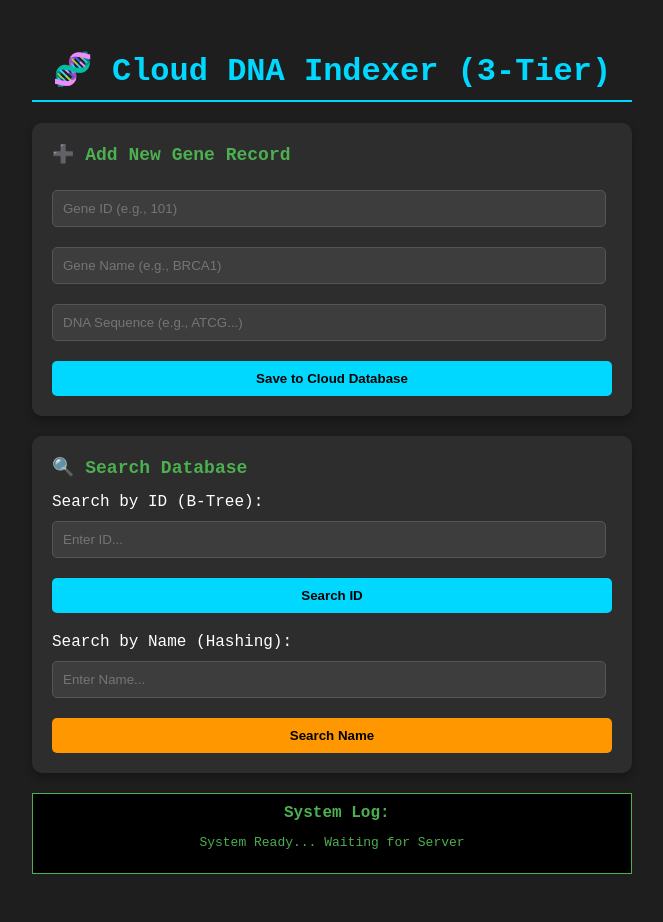
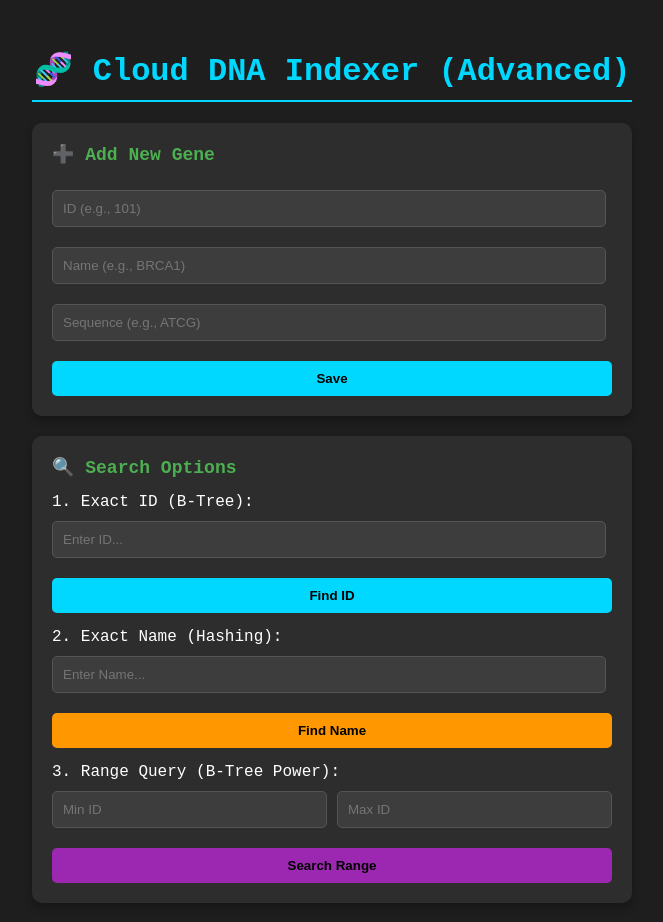
Before and after one commit to ahmedbutt2204/cloud-dna-indexer, a React (Create React App) app in the folder frontend/: page / in a window 1280 px wide. Shown: the top 922 px of the page, without its empty margins (308-971 px from the left). Before the commit the page ends 874 px from the top, so only its background shows below. Built offline with nearby package versions, Linux system fonts and the light colour scheme.

Commit message:
Frontend: Added UI for Range Queries

```diff
--- a/frontend/src/App.js
+++ b/frontend/src/App.js
@@ -7,101 +7,102 @@ function App() {
   const [sequence, setSequence] = useState('');
   const [searchId, setSearchId] = useState('');
   const [searchName, setSearchName] = useState('');
-  const [message, setMessage] = useState('System Ready... Waiting for Server');
+  const [minRange, setMinRange] = useState('');
+  const [maxRange, setMaxRange] = useState('');
+  const [message, setMessage] = useState('System Ready...');
 
-  // 1. ADD GENE (Connects to C++ POST /add)
   const handleAdd = async () => {
     if(!id || !name || !sequence) { setMessage("Error: Please fill all fields"); return; }
     setMessage("Sending data to Cloud Backend...");
-
     try {
-      const res = await fetch(`http://localhost:8080/add?id=${id}&name=${name}&sequence=${sequence}`, {
-        method: 'POST'
-      });
-
+      const res = await fetch(`http://localhost:8080/add?id=${id}&name=${name}&sequence=${sequence}`, { method: 'POST' });
       const data = await res.json();
       if(data.status === "success") {
-        setMessage(`✅ Success! Gene '${name}' (ID: ${id}) saved to B-Tree on Disk.`);
+        setMessage(`✅ Success! Gene '${name}' (ID: ${id}) saved.`);
         setId(''); setName(''); setSequence('');
-      } else {
-        setMessage("Error: Server rejected the data.");
-      }
-    } catch (error) {
-      setMessage(" Error: Could not connect to C++ Backend. Is it running?");
-    }
+      } else { setMessage("❌ Error: Server rejected data."); }
+    } catch (error) { setMessage("❌ Error: Backend not running."); }
   };
 
-  // 2. SEARCH BY ID (Connects to C++ GET /search?id=)
   const handleSearchById = async () => {
     if(!searchId) return;
-    setMessage(`🔍 Querying B-Tree for ID: ${searchId}...`);
-
     try {
       const res = await fetch(`http://localhost:8080/search?id=${searchId}`);
       const data = await res.json();
-
-      if (data.found) {
-        setMessage(`✅ FOUND IN DATABASE!\n\nGene Name: ${data.name}\nGene ID: ${searchId}\nSequence: ${data.sequence}`);
-      } else {
-        setMessage(`⚠️ Not Found: ID ${searchId} is not in the B-Tree index.`);
-      }
-    } catch (error) {
-      setMessage("❌ Connection Failed. Check Console.");
-    }
+      if (data.found) setMessage(`✅ FOUND (B-Tree):\nID: ${searchId}\nName: ${data.name}\nSeq: ${data.sequence}`);
+      else setMessage(`⚠️ ID ${searchId} not found.`);
+    } catch (error) { setMessage("❌ Connection Failed."); }
   };
 
-  // 3. SEARCH BY NAME (Connects to C++ GET /search?name=)
   const handleSearchByName = async () => {
     if(!searchName) return;
-    setMessage(`🔍 Hashing Name '${searchName}' to find ID...`);
-
     try {
       const res = await fetch(`http://localhost:8080/search?name=${searchName}`);
       const data = await res.json();
+      if (data.found) setMessage(`✅ FOUND (Hashing):\nName: ${searchName}\nID: ${data.id}\nSeq: ${data.sequence}`);
+      else setMessage(`⚠️ Name '${searchName}' not found.`);
+    } catch (error) { setMessage("❌ Connection Failed."); }
+  };
 
-      if (data.found) {
-        setMessage(`✅ FOUND VIA HASHING!\n\nGene Name: ${searchName}\nMapped to ID: ${data.id}\nSequence: ${data.sequence}`);
-      } else {
-        setMessage(`⚠️ Not Found: Name '${searchName}' is not in the Hash Table.`);
-      }
-    } catch (error) {
-      setMessage("❌ Connection Failed.");
-    }
+  // --- NEW: RANGE SEARCH ---
+  const handleRangeSearch = async () => {
+    if(!minRange || !maxRange) return;
+    setMessage(`🔍 Searching B-Tree Range [${minRange} - ${maxRange}]...`);
+    try {
+        const res = await fetch(`http://localhost:8080/range?min=${minRange}&max=${maxRange}`);
+        const data = await res.json();
+
+        if(data.found && data.results.length > 0) {
+            let resultText = `✅ Found ${data.count} Genes in Range:\n`;
+            data.results.forEach(g => {
+                resultText += `• [ID: ${g.id}] ${g.name}\n`;
+            });
+            setMessage(resultText);
+        } else {
+            setMessage("⚠️ No genes found in this range.");
+        }
+    } catch(error) { setMessage("❌ Connection Failed."); }
   };
 
   return (
     <div className="container">
-      <h1>🧬 Cloud DNA Indexer (3-Tier)</h1>
+      <h1>🧬 Cloud DNA Indexer (Advanced)</h1>
 
-      {/* ADD SECTION */}
       <div className="card">
-        <h2>➕ Add New Gene Record</h2>
-        <input type="number" placeholder="Gene ID (e.g., 101)" value={id} onChange={(e) => setId(e.target.value)} />
-        <input type="text" placeholder="Gene Name (e.g., BRCA1)" value={name} onChange={(e) => setName(e.target.value)} />
-        <input type="text" placeholder="DNA Sequence (e.g., ATCG...)" value={sequence} onChange={(e) => setSequence(e.target.value)} />
-        <button onClick={handleAdd}>Save to Cloud Database</button>
+        <h2>➕ Add New Gene</h2>
+        <input type="number" placeholder="ID (e.g., 101)" value={id} onChange={(e) => setId(e.target.value)} />
+        <input type="text" placeholder="Name (e.g., BRCA1)" value={name} onChange={(e) => setName(e.target.value)} />
+        <input type="text" placeholder="Sequence (e.g., ATCG)" value={sequence} onChange={(e) => setSequence(e.target.value)} />
+        <button onClick={handleAdd}>Save</button>
       </div>
 
-      {/* SEARCH SECTION */}
       <div className="card">
-        <h2>🔍 Search Database</h2>
+        <h2>🔍 Search Options</h2>
 
-        <div style={{marginBottom: '20px'}}>
-          <label>Search by ID (B-Tree):</label>
-          <input type="number" placeholder="Enter ID..." value={searchId} onChange={(e) => setSearchId(e.target.value)} />
-          <button onClick={handleSearchById}>Search ID</button>
+        <div style={{marginBottom: '15px'}}>
+            <label>1. Exact ID (B-Tree):</label>
+            <input type="number" placeholder="Enter ID..." value={searchId} onChange={(e) => setSearchId(e.target.value)} />
+            <button onClick={handleSearchById}>Find ID</button>
+        </div>
+
+        <div style={{marginBottom: '15px'}}>
+            <label>2. Exact Name (Hashing):</label>
+            <input type="text" placeholder="Enter Name..." value={searchName} onChange={(e) => setSearchName(e.target.value)} />
+            <button style={{backgroundColor: '#ff9800'}} onClick={handleSearchByName}>Find Name</button>
         </div>
 
         <div>
-          <label>Search by Name (Hashing):</label>
-          <input type="text" placeholder="Enter Name..." value={searchName} onChange={(e) => setSearchName(e.target.value)} />
-          <button onClick={handleSearchByName} style={{backgroundColor: '#ff9800'}}>Search Name</button>
+            <label>3. Range Query (B-Tree Power):</label>
+            <div style={{display:'flex', gap:'10px'}}>
+                <input type="number" placeholder="Min ID" value={minRange} onChange={(e) => setMinRange(e.target.value)} />
+                <input type="number" placeholder="Max ID" value={maxRange} onChange={(e) => setMaxRange(e.target.value)} />
+            </div>
+            <button style={{backgroundColor: '#9c27b0'}} onClick={handleRangeSearch}>Search Range</button>
         </div>
       </div>
 
-      {/* RESULT DISPLAY */}
       <div className="result-box">
-        <strong> System Log:</strong><br/>
+        <strong>> System Log:</strong><br/>
         <pre>{message}</pre>
       </div>
     </div>
```
